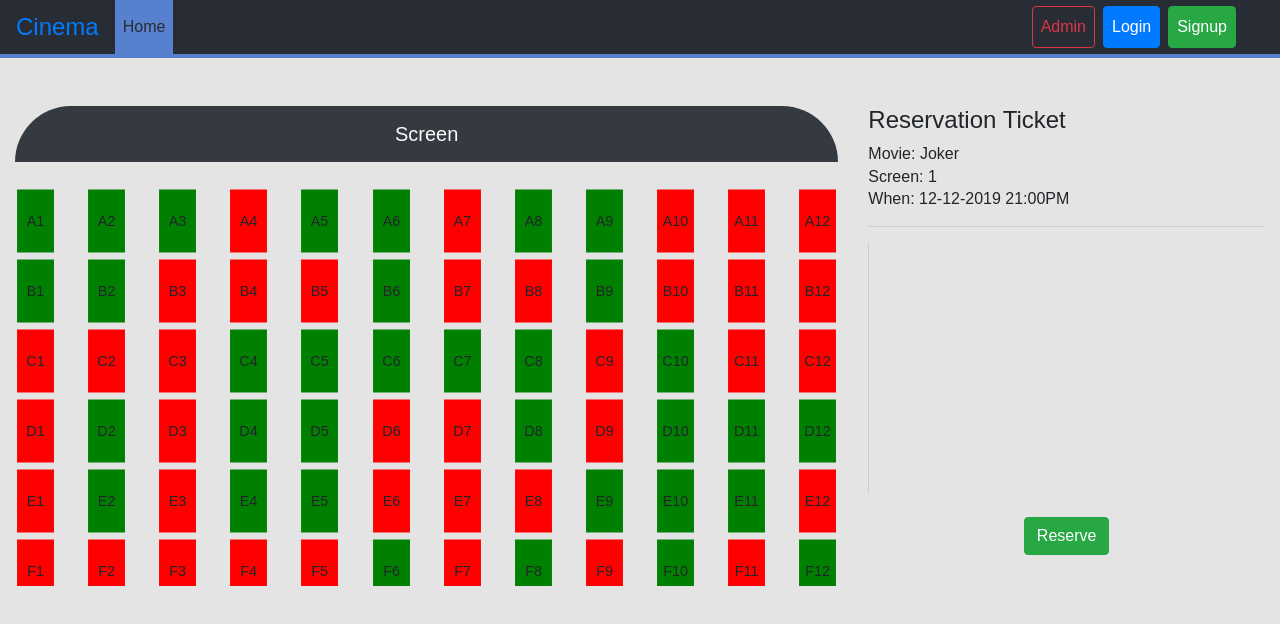
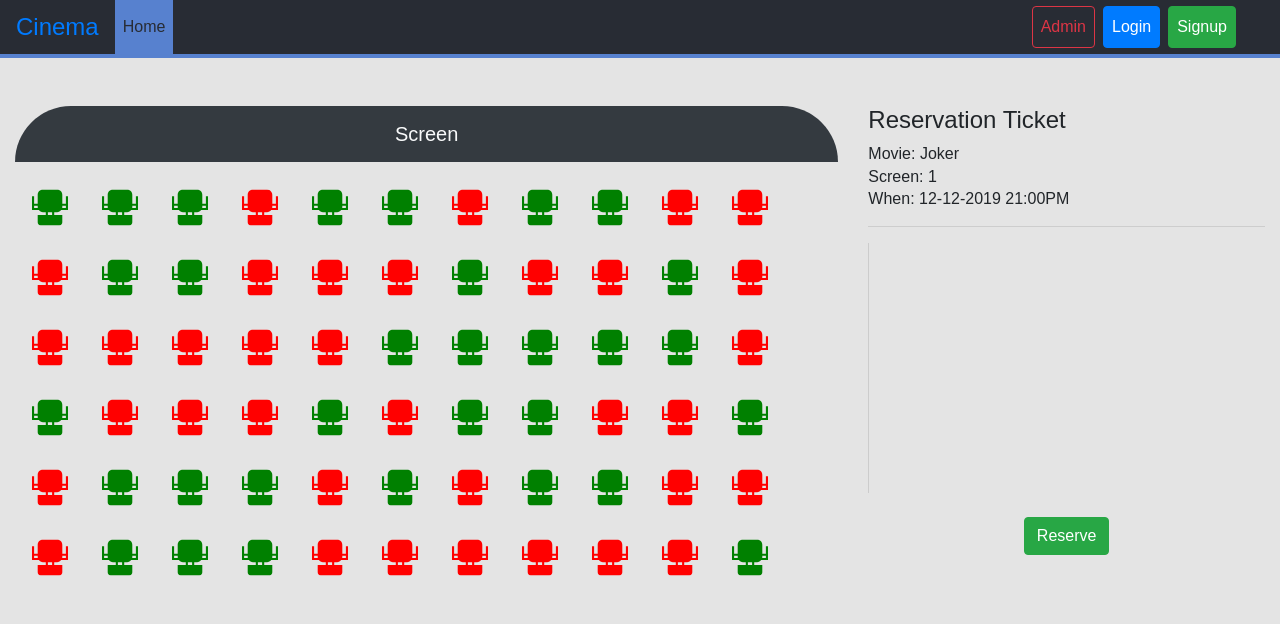
Before and after one commit to EhabElSherif/Cinema-Reservation, a React (Create React App) app in the folder frontend/: page /movie/1/reservation/1 in a window 1280 px wide. Shown: the top 624 px of the page. Built offline with nearby package versions, Linux system fonts and the light colour scheme.

Commit message:
Add chair icon

```diff
--- a/frontend/src/components/App/App.css
+++ b/frontend/src/components/App/App.css
@@ -21,6 +21,9 @@ a:hover{
   text-decoration: none;
 }
 
+svg *{
+  transition: none;
+}
 /* form button.btn-primary{
   background-color: var(--theme-color-3);
   color: var(--theme-color-4);
--- a/frontend/src/components/Chair/Chair.js
+++ b/frontend/src/components/Chair/Chair.js
@@ -19,8 +19,49 @@ export class Chair extends Component {
     render() {
         return (
             <React.Fragment>
-                <div className="w-100 h-100 d-flex justify-content-center align-items-center" style={{backgroundColor:this.chairStyle()}} onClick={()=>this.addOrRemoveOrder({column:this.props.column,row:this.props.row})}>
-                    {this.props.row+this.props.column}
+                <div className="w-100 h-100 justify-content-center align-items-center" onClick={()=>this.addOrRemoveOrder({column:this.props.column,row:this.props.row})}>
+                    <svg className="w-100" version="1.1" id="Capa_1" xmlns="http://www.w3.org/2000/svg" xmlnsXlink="http://www.w3.org/1999/xlink" x="0px" y="0px"
+                        viewBox="0 0 512 512" style={{enableBackground:"new 0 0 512 512",fill:this.chairStyle(),transform:"rotateZ(180deg)"}} xmlSpace="preserve">
+                    <g>
+                        <g>
+                            <path d="M415.959,220c-13.697-18.204-35.475-30-59.959-30h-40v-40h115V45c0-24.813-20.187-45-45-45H126c-24.813,0-45,20.187-45,45
+                                v105h115v40h-40c-24.484,0-46.262,11.796-59.959,30H0v195h30V310h51v127c0,41.355,33.645,75,75,75h200c41.355,0,75-33.645,75-75
+                                V310h51v105h30V220H415.959z M81,265v15H30v-30h52.509C81.521,254.848,81,259.864,81,265z M286,190h-60v-40h60V190z M482,280h-51
+                                v-15c0-5.136-0.521-10.152-1.509-15H482V280z"/>
+                        </g>
+                    </g>
+                    <g>
+                    </g>
+                    <g>
+                    </g>
+                    <g>
+                    </g>
+                    <g>
+                    </g>
+                    <g>
+                    </g>
+                    <g>
+                    </g>
+                    <g>
+                    </g>
+                    <g>
+                    </g>
+                    <g>
+                    </g>
+                    <g>
+                    </g>
+                    <g>
+                    </g>
+                    <g>
+                    </g>
+                    <g>
+                    </g>
+                    <g>
+                    </g>
+                    <g>
+                    </g>
+                    </svg>
+                    {/* {this.props.row+this.props.column} */}
                 </div>
             </React.Fragment>
         )
--- a/frontend/src/components/CinemaHall/CinemaHall.js
+++ b/frontend/src/components/CinemaHall/CinemaHall.js
@@ -72,7 +72,7 @@ export default class CinemaHall extends Component {
         for (var i = 0; i < rows; i++) {
             for (let j = 0; j < columns; j++) {
                 chairs.push(
-                    <div className="col" style={{minWidth:"70px",height:"70px",transform:"scale(0.9)"}}>
+                    <div className="col" style={{minWidth:"70px",maxWidth:"70px",height:"70px",transform:"scale(0.9)"}}>
                         <Chair getOrder={this.getOrder} removeOrder={this.removeOrder} column={j+1} row={this.RowsNames[i+1]} isReserved={Math.random() >= 0.5}></Chair>
                     </div>
                 );
@@ -89,7 +89,7 @@ export default class CinemaHall extends Component {
                         Screen
                         </h5>
                     </div>
-                    <div className="row" style={{maxHeight:"400px",minHeight:"400px",overflowY:"auto"}}>
+                    <div className="row m-0" style={{maxHeight:"400px",minHeight:"400px",overflowY:"auto"}}>
                         {this.placeChairs(this.state.rows,this.state.columns)}
                     </div>
                 </div>
```
Also changed, not shown: frontend/public/img/chair.svg (added), frontend/public/img/cinema-chair-top-view-md.png (deleted).
